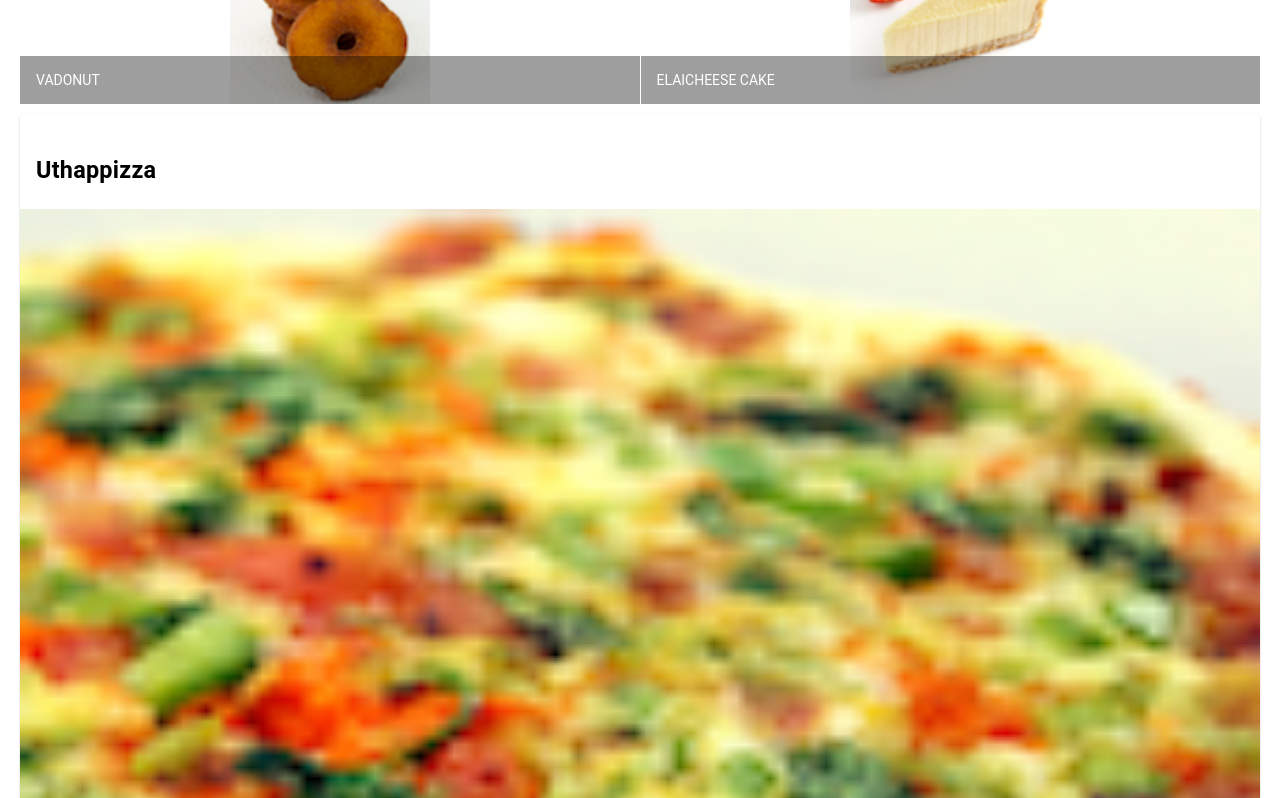
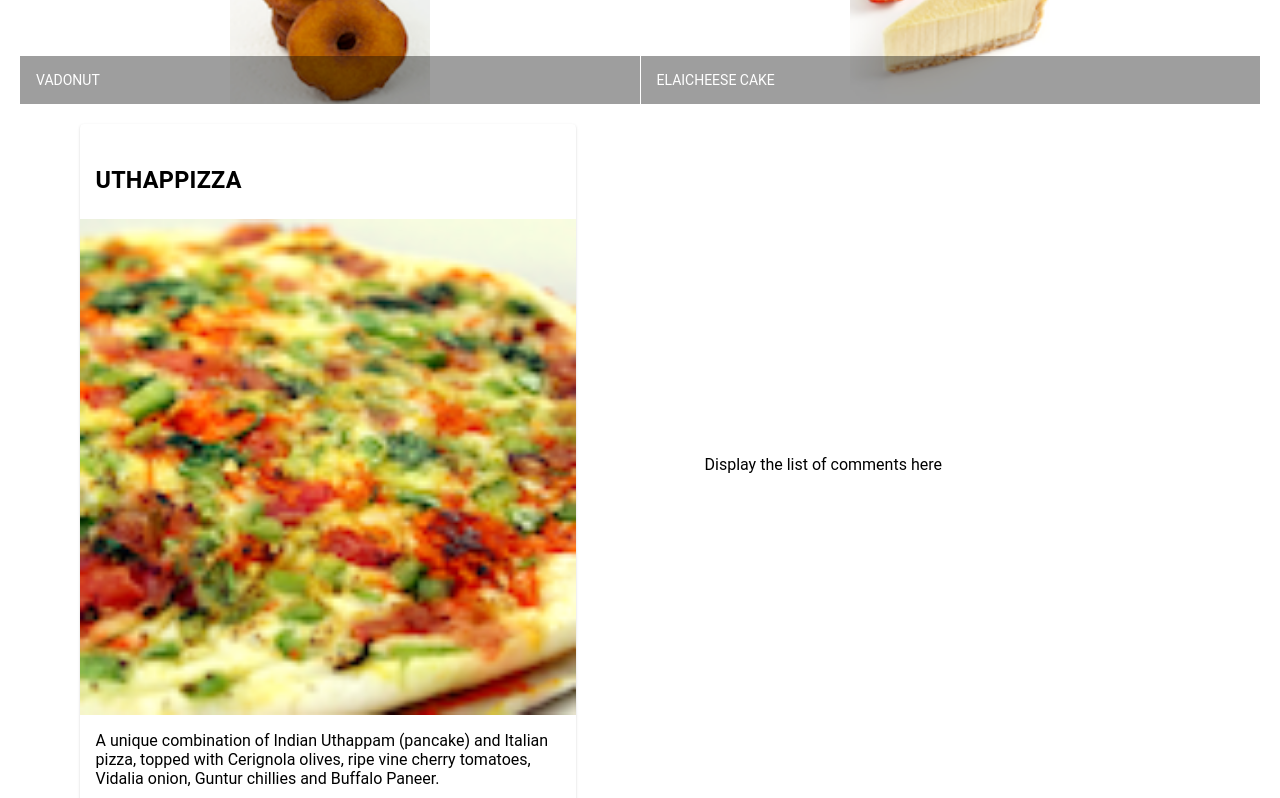
Before and after one commit to KomlaRD/frontend_angular, an Angular app in the folder conFusion/: page / in a window 1280 px wide. Shown: the part 460-1258 px from the top of the page. Built offline with nearby package versions, Linux system fonts and the light colour scheme.

Commit message:
add dishdetail component

```diff
--- a/conFusion/src/app/app.module.ts
+++ b/conFusion/src/app/app.module.ts
@@ -14,11 +14,13 @@
 import { AppComponent } from './app.component';
 import 'hammerjs';
 import { MenuComponent } from './menu/menu.component';
+import { DishdetailComponent } from './dishdetail/dishdetail.component';
 
 @NgModule({
   declarations: [
     AppComponent,
-    MenuComponent
+    MenuComponent,
+    DishdetailComponent
   ],
   imports: [
     BrowserModule,
--- /dev/null
+++ b/conFusion/src/app/dishdetail/dishdetail.component.html
@@ -0,0 +1,29 @@
+<div class="container"
+    fxLayout="row"
+    fxLayout.sm="column"
+    fxLayout.xs="column"
+    fxLayoutAlign.gt-md="space-around center"
+    fxLayoutGap="10px"
+    fxLayoutGap.xs="0">
+
+  <div fxFlex="40">
+    <div fxFlex *ngIf="dish">
+        <mat-card>
+            <mat-card-header>
+                <mat-card-title>
+                    <h3>{{dish.name | uppercase}}</h3>
+                </mat-card-title>
+            </mat-card-header>
+            <img mat-card-image src={{dish.image}} alt={{dish.name}}>
+            <mat-card-content>
+                 <p>{{dish.description}}</p>
+            </mat-card-content>
+        </mat-card>
+    </div>
+  </div>
+
+  <div fxFlex="40">
+    <p>Display the list of comments here</p>
+  </div>
+
+</div>
--- /dev/null
+++ b/conFusion/src/app/dishdetail/dishdetail.component.ts
@@ -0,0 +1,55 @@
+import { Component } from '@angular/core';
+
+const DISH = {
+  id: '0',
+  name: 'Uthappizza',
+  image: '/assets/images/uthappizza.png',
+  category: 'mains',
+  featured: true,
+  label: 'Hot',
+  price: '4.99',
+  // tslint:disable-next-line:max-line-length
+  description: 'A unique combination of Indian Uthappam (pancake) and Italian pizza, topped with Cerignola olives, ripe vine cherry tomatoes, Vidalia onion, Guntur chillies and Buffalo Paneer.',
+  comments: [
+       {
+           rating: 5,
+           comment: 'Imagine all the eatables, living in conFusion!',
+           author: 'John Lemon',
+           date: '2012-10-16T17:57:28.556094Z'
+       },
+       {
+           rating: 4,
+           comment: 'Sends anyone to heaven, I wish I could get my mother-in-law to eat it!',
+           author: 'Paul McVites',
+           date: '2014-09-05T17:57:28.556094Z'
+       },
+       {
+           rating: 3,
+           comment: 'Eat it, just eat it!',
+           author: 'Michael Jaikishan',
+           date: '2015-02-13T17:57:28.556094Z'
+       },
+       {
+           rating: 4,
+           comment: 'Ultimate, Reaching for the stars!',
+           author: 'Ringo Starry',
+           date: '2013-12-02T17:57:28.556094Z'
+       },
+       {
+           rating: 2,
+           comment: 'It\'s your birthday, we\'re gonna party!',
+           author: '25 Cent',
+           date: '2011-12-02T17:57:28.556094Z'
+       }
+   ]
+};
+
+@Component({
+  selector: 'app-dishdetail',
+  templateUrl: './dishdetail.component.html',
+  styleUrls: ['./dishdetail.component.scss']
+})
+export class DishdetailComponent {
+
+  dish = DISH;
+}
--- a/conFusion/src/app/menu/menu.component.html
+++ b/conFusion/src/app/menu/menu.component.html
@@ -15,19 +15,5 @@
             </mat-grid-tile>
         </mat-grid-list>
     </div>
-
-    <div fxFlex *ngIf="selectedDish">
-        <mat-card>
-            <mat-card-header>
-                <mat-card-title>
-                    <h3>{{selectedDish.name}}</h3>
-                </mat-card-title>
-            </mat-card-header>
-            <img mat-card-image src={{selectedDish.image}} alt={{selectedDish.name}}>
-            <mat-card-content>
-                 <p>{{selectedDish.description}}</p>
-            </mat-card-content>
-        </mat-card>
-
-    </div>
 </div>
+<app-dishdetail></app-dishdetail>
```
Also changed, not shown: conFusion/src/app/dishdetail/dishdetail.component.scss (added), 1 other file (tests, documents, lock files or other folders).
